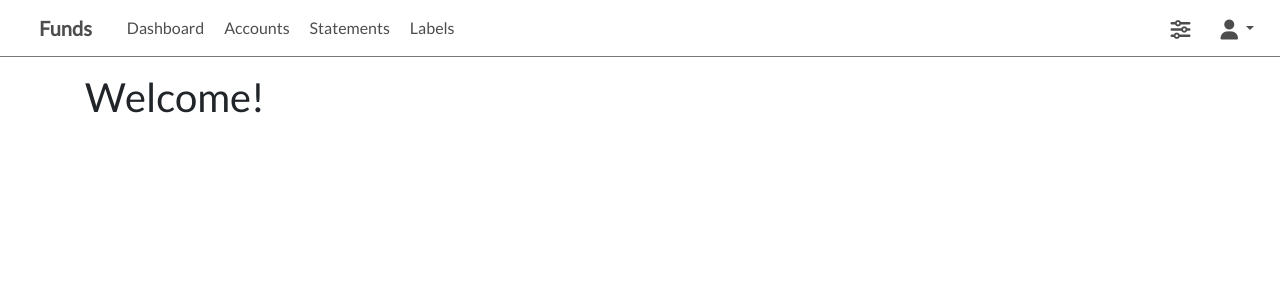
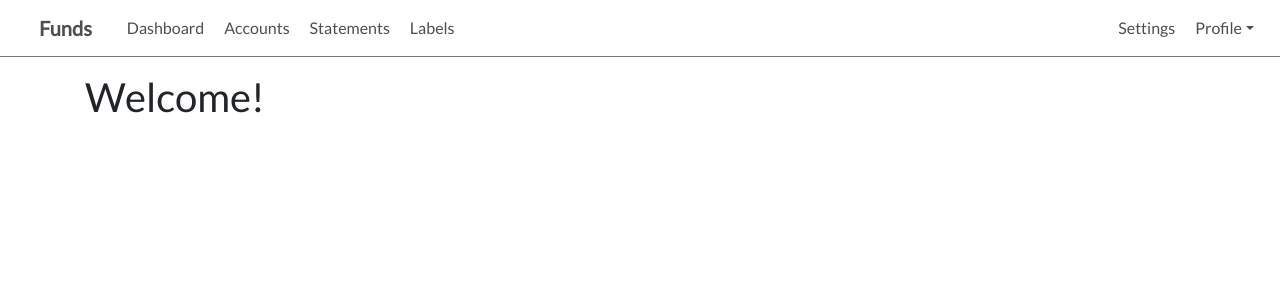
Before and after one commit to EimantasZilis/Funds, a Django app: page / in a window 1280 px wide. Shown: the top 300 px of the page. Run offline with Django 3.2, Linux system fonts and the light colour scheme; the visitor is signed in with stand-in values (Sample User, id 1); style sheets or scripts are compiled from the project's sources; some libraries are stand-ins or nearby versions.

Commit message:
Removed icons from navbar and fixed collapsed behavior

```diff
--- a/front_end/static/base.scss
+++ b/front_end/static/base.scss
@@ -52,11 +52,15 @@ body {
     left: 1px;
   }
 
-    ul > li > a:hover,
-    li.open a {
-      // Text colour when hovered on
-      color: black;
-    }
+  ul > li > a:hover,
+  li.open a {
+    // Text colour when hovered on
+    color: black;
+  }
+
+  .dropdown-menu {
+    position: absolute;
+  }
 }
 
 .dropdown {
--- a/front_end/templates/_navbar.html
+++ b/front_end/templates/_navbar.html
@@ -1,24 +1,25 @@
-<nav class="navbar navbar-expand-lg navbar-clean" >
+<nav class="navbar navbar-expand-lg navbar-clean">
     <a class="navbar-brand" href="{% url 'home' %}">Funds</a>
-    <button class="navbar-toggler" type="button" data-toggle="collapse" data-target="#navbarSupportedContent" aria-controls="navbarSupportedContent" aria-expanded="false" aria-label="Toggle navigation">
+    <button class="navbar-toggler navbar-light" type="button" data-toggle="collapse" data-target="#navbarSupportedContent-333"
+        aria-controls="navbarSupportedContent-333" aria-expanded="false" aria-label="Toggle navigation">
         <span class="navbar-toggler-icon"></span>
     </button>
+    <div class="collapse navbar-collapse" id="navbarSupportedContent-333">
+
         {% if user.is_authenticated %}
-        <div class="collapse navbar-collapse" id="navbarSupportedContent">
             <ul class="navbar-nav mr-auto nav-item">
                 <li class="nav-item"><a class="nav-link" href="">Dashboard</a></li>
                 <li class="nav-item"><a class="nav-link" href="">Accounts</a></li>
                 <li class="nav-item"><a class="nav-link" href="">Statements</a></li>
                 <li class="nav-item"><a class="nav-link" href="">Labels</a></li>
             </ul>
-        </div>
         {% endif %}
 
-    <ul class="navbar-nav mr-auto nav-item nav-right">
+        <ul class="navbar-nav ml-auto nav-flex-icons">
             {% if user.is_authenticated %}
-            <li class="nav-item"><a class="nav-link" href=""><i class="fas fa-sliders-h"></i></a></li>
+                <li class="nav-item"><a class="nav-link" href="">Settings</a></li>
                 <li class="nav-item dropdown">
-                <a class="nav-link dropdown-toggle" id="navbarDropdownMenuLink" data-toggle="dropdown"><i class="fas fa-user"></i></a>
+                    <a class="nav-link dropdown-toggle" id="navbarDropdownMenuLink" data-toggle="dropdown">Profile</a>
                     <div class="dropdown-menu dropdown-menu-right dropdown-info" aria-labelledby="navbarDropdownMenuLink">
                         <a class="dropdown-item" href="{% url 'registration:change_password' %}">Change password</a>
                         <a class="dropdown-item" href="{% url 'registration:logout' %}">Log Out</a>
@@ -30,6 +31,7 @@
                 <li class="nav-item"><a class="nav-link" href="{% url 'registration:reset_password' %}">Reset password</a></li>
             {% endif %}
         </ul>
+    </div>
 </nav>
 
 <!-- Space -->
```
Lines whose indentation alone changed are shown as unchanged.
